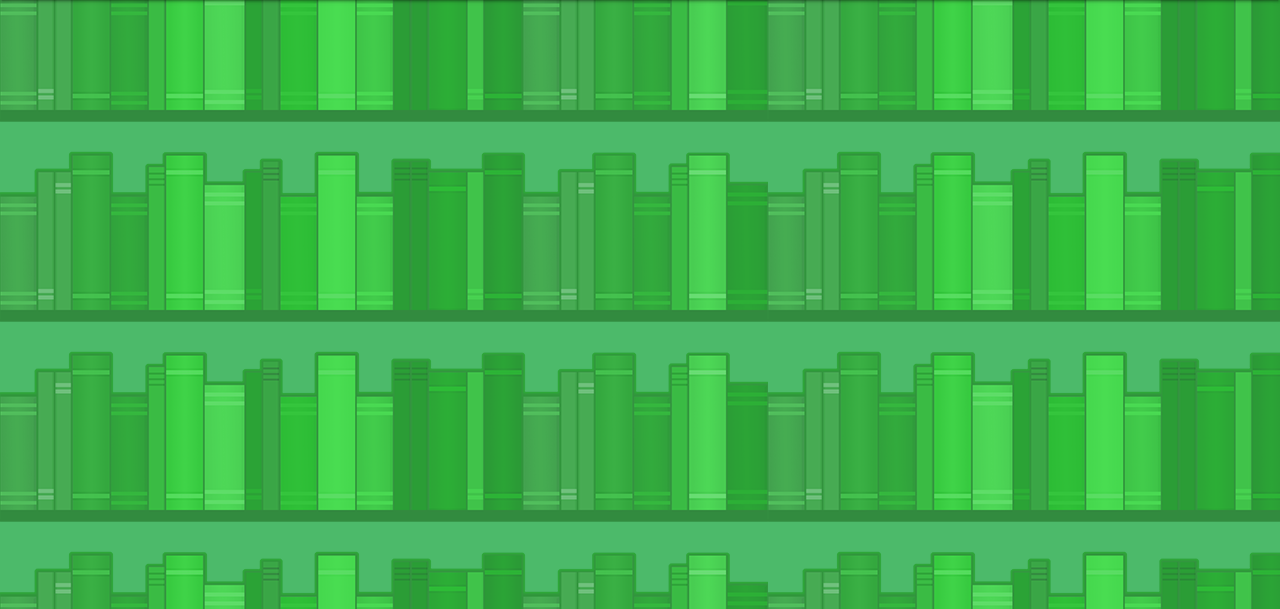
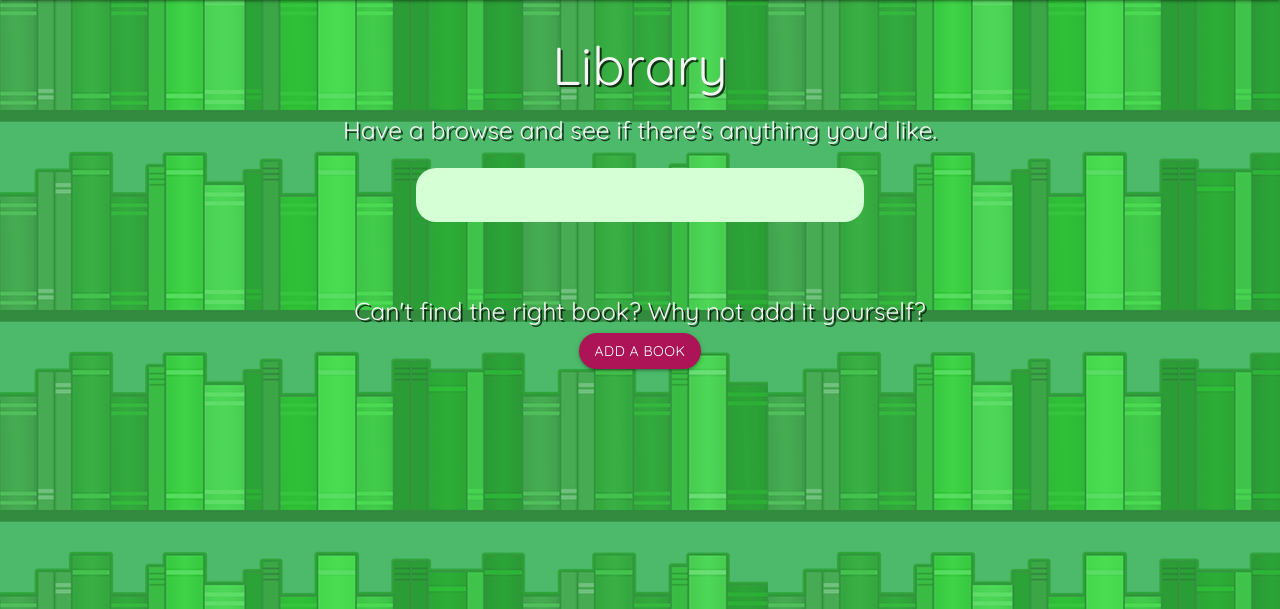
Before and after one commit to Code-Institute-Submissions/MS3_GoBooks, a Flask app: page /library in a window 1280 px wide. Shown: the part 64-673 px from the top of the page. Run offline with Flask 2, Linux system fonts and the light colour scheme; data that the repository does not hold is empty; some libraries are stand-ins or nearby versions.

Commit message:
add library.html to show all books and members.html to show all members

```diff
--- a/app.py
+++ b/app.py
@@ -94,15 +94,17 @@ def logout():
     return redirect(url_for("homepage"))
 
 
-@app.route("/members_list")
-def members_list():
+@app.route("/members")
+def members():
+    # views a list of registered members
     members = mongo.db.members.find()
     return render_template("members.html", members=members)
 
 
 @app.route("/library")
 def library():
-    books = mongo.db.reviews.find()
+    # views a list of books added
+    books = mongo.db.library.find()
     return render_template("library.html", books=books)
 
 
--- a/static/css/style.css
+++ b/static/css/style.css
@@ -115,8 +115,8 @@ footer.page-footer {
 }
 /* ----------------------------------------------- Library Page */
 
-.library-books {
-    height: 400px;
+.book-image {
+    height: 100%;
 }
 
 /* ----------------------------------------------- Book Page */
--- a/templates/base.html
+++ b/templates/base.html
@@ -4,8 +4,8 @@
 <head>
     <meta charset="UTF-8">
     <meta name="viewport" content="width=device-width, initial-scale=1.0">
-    <!--Font Awesome-->
-    <script src="https://kit.fontawesome.com/f9243baddd.js" crossorigin="anonymous"></script>
+    <!--Materialize Icons-->
+    <link rel="stylesheet" type="text/css" href="https://fonts.googleapis.com/icon?family=Material+Icons">
     <!--import Quicksand font-->
     <link rel="stylesheet" type="text/css" href="//fonts.googleapis.com/css?family=Quicksand"/>
     <!-- Compiled and minified CSS -->
@@ -23,13 +23,14 @@
             <div class="nav-wrapper container">
                 <a href="{{ url_for ('homepage') }}" class="brand-logo"><img src="static/images/logo_mini.png"
                         class="logo" alt="GoBooks logo"></a>
-                <a href="#" data-target="mobile-demo" class="sidenav-trigger"><i class="fas fa-bars"></i></a>
+                <a href="#" data-target="mobile-demo" class="sidenav-trigger"><i class="material-icons">menu</i></a>
                 <ul class="right hide-on-med-and-down">
                     {% if session.user %}
                     <li><a href="{{ url_for ('profile', username=session['user']) }}">Profile</a></li>
                     <li><a href="{{ url_for ('library') }}">Search Books</a></li>
                     <li><a href="#">Lucky Dip</a></li>
-                    <li><a href="#">View Members</a></li>
+                    <li><a href="#">What's Hot</a></li>
+                    <li><a href="{{ url_for ('members') }}">View Members</a></li>
                     <li><a href="{{ url_for ('logout') }}">Log Out</a></li>
                     {% else %}
                     <li><a href="{{ url_for ('login') }}">Log In</a></li>
@@ -45,7 +46,8 @@
             <li><a href="{{ url_for ('profile', username=session['user']) }}">Profile</a></li>
             <li><a href="{{ url_for ('library') }}">Search Books</a></li>
             <li><a href="#">Lucky Dip</a></li>
-            <li><a href="#">View Members</a></li>
+            <li><a href="#">What's Hot</a></li>
+            <li><a href="{{ url_for ('members') }}">View Members</a></li>
             <li><a href="{{ url_for ('logout') }}">Log Out</a></li>
             {% else %}
             <li><a href="{{ url_for ('login') }}">Log In</a></li>
@@ -81,11 +83,9 @@
     <footer class="page-footer green darken-3">
         <div class="container center-align">
             © 2021 GoBooks
-            <a target="_blank" href="https://www.facebook.com"><i class="socials fab fa-facebook"
-                    aria-hidden="true"></i></a>
+            <a target="_blank" href="https://www.facebook.com"><i class="socials fab fa-facebook" aria-hidden="true"></i></a>
             <a target="_blank" href="https://twitter.com"><i class="socials fab fa-twitter" aria-hidden="true"></i></a>
-            <a target="_blank" href="https://www.instagram.com"><i class="socials fab fa-instagram"
-                    aria-hidden="true"></i></a>
+            <a target="_blank" href="https://www.instagram.com"><i class="socials fab fa-instagram" aria-hidden="true"></i></a>
         </div>
     </footer>
 
--- a/templates/library.html
+++ b/templates/library.html
@@ -1,25 +1,44 @@
 {% extends "base.html" %}
 
 {% block content %}
+    <div class="row">
+        <h2 class="center-align tagline">Library</h2>
+        <h5 class="center-align tagline">Have a browse and see if there's anything you'd like.</h5>
+        <form class="col s12">
+            <div class="row">
+                <div class="input-field col m6 offset-m3 s10 offset-s1 center-align">
+                    <input id="book_search" type="text" class="validate center-align black-text" placeholder="Search Books">
+                </div>
+            </div>
+        </form>
+    </div>
 
-{% for book in library %}
-    <div class="col s6 m3 library-books">
-        <div class="card sticky-action">
+    <div class="row">
+        {% for book in books %}
+            <div class="col s6 m3">
+                <div class="card sticky-action library-books">
                     <div class="card-image waves-effect waves-block waves-light">
-                <img class="activator" src="{{ library.book_cover }}">
+                        <img class="activator book-image" src="{{ book.book_cover }}">
                     </div>
                     <div class="card-content">
-                <span class="card-title activator grey-text text-darken-4">{{ library.book_name }}<i
+                        <span class="card-title activator grey-text text-darken-4">{{ book.book_name }}<i
                                 class="material-icons right">more_vert</i></span>
-                <p><a href="{{ url_for(library.book_url) }}">This is a link</a></p>
+                        <p>
+                            <a href="{{ book.book_url }}" target="_blank" class="pink darken-3 btn">Get a Copy</a>
+                            <a href="#" class="pink darken-3 btn">Review</a>
+                        </p>
                     </div>
                     <div class="card-reveal">
-                <span class="card-title grey-text text-darken-4">{{ library.book_name }}<i
+                        <span class="card-title grey-text text-darken-4">{{ book.book_name }}<i
                                 class="material-icons right">close</i></span>
-                <p>{{ library.book_description }}</p>
+                        <p>{{ book.book_description }}</p>
                     </div>
                 </div>
             </div>
         {% endfor %}
-
+    </div>
+    <div class="row center-align">
+        <h5 class="center-align tagline">Can't find the right book? Why not add it yourself?</h5>
+        <a href="#" class="center-align pink darken-3 btn">Add a Book</a>
+    </div>
 {% endblock %}
--- a/templates/profile.html
+++ b/templates/profile.html
@@ -28,11 +28,11 @@
                         </div>
                         <div class="card-content">
                             <span class="card-title activator grey-text text-darken-4">
-                                <i class="material-icons right">Review</i></span>
+                                <i class="material-icons right">unfold_more</i></span>
                         </div>
                         <div class="card-reveal">
                             <span class="card-title grey-text text-darken-4"> Aftermath
-                                <i class="material-icons right">Less</i></span>
+                                <i class="material-icons right">unfold_less</i></span>
                             <p>
 
                             </p>
```
Also changed, not shown: templates/members.html (+24 -5 lines). Lines whose indentation alone changed are shown as unchanged.
